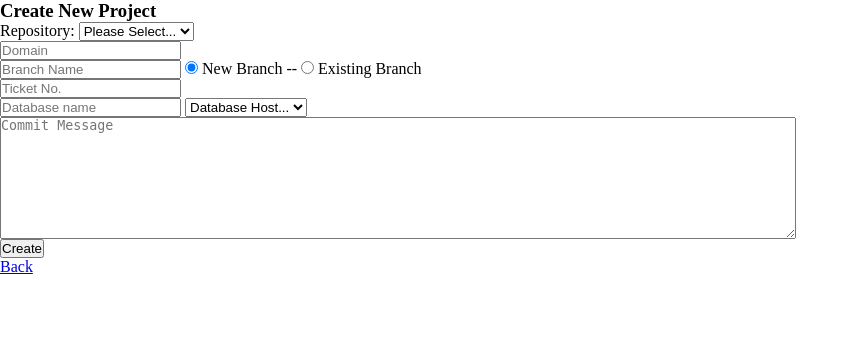
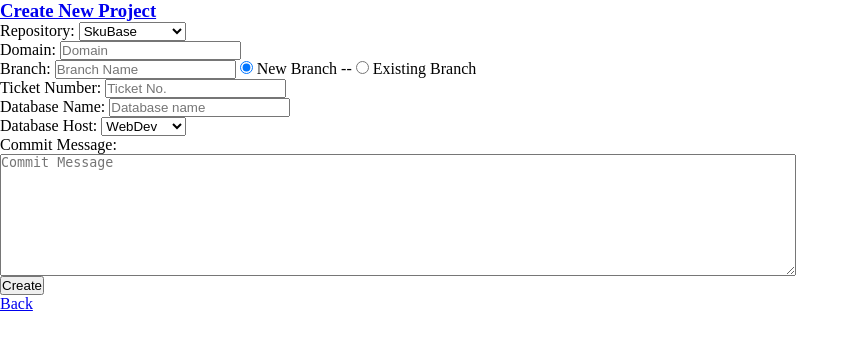
Before and after one commit to WebdevTeam/dev_control_panel, a PHP site: page /public/html/new_project.html in a window 1280 px wide. Shown: the top 350 px of the page, without its empty margins (0-859 px from the left). Run offline with PHP 8.4, Linux system fonts and the light colour scheme; some libraries are stand-ins or nearby versions.

Commit message:
[UPDATE] Changed how the information is posted from js to php and the reads from the bash script. Added labels on the fields on the new project page.

```diff
--- a/htdocs/public/html/new_project.html
+++ b/htdocs/public/html/new_project.html
@@ -19,7 +19,7 @@
 
 				<!-- header -->
 				<header class="bg_shadow">
-				<h1>Create New Project</h1>
+				<h1><a href="/">Create New Project</a></h1>
 				</header>
 				<!-- /header -->
 
@@ -27,9 +27,8 @@
 
 				Repository:
 				<select name="repository" id="repository" title="Repository" onchange="check_branch_options();" autocomplete="off">
-					<option value="" selected>Please Select...</option>
 					<option value="c">Central Admin</option>
-					<option value="k">SkuBase</option>
+					<option value="k" selected>SkuBase</option>
 					<option value="p">PrivateSale</option>
 					<option value="s">SiteBase</option>
 					<option value="l">LogisticAPI</option>
@@ -38,9 +37,10 @@
 
 
 				<br>
+				Domain:
 				<input type="text" name="domain" id="domain" placeholder="Domain"  title="Domain Name: Desired domain you would like to have for this project">
 				<br>
-
+				Branch:
 				<input type="text" class="branch_input" name="branch_input" id="branch_input" placeholder="Branch Name" title="Branch Name: Creating new branch, enter the name you would like without date at start and ticket number at end. OR the exact name of branch you want to checkout">
 
 				<button id="refresh_branch_list_all" href="javascript: return false;" style="display: none">Refresh</button>
@@ -50,16 +50,19 @@
 				<input type="radio" name="new_branch" value="n" onclick="check_branch_options();" autocomplete="off"> Existing Branch
 				<br>
 
-
+				Ticket Number:
 				<input type="text" name="ticket_number" id="ticket_number" placeholder="Ticket No." title="Ticket Number: Refers to the ticket for which you creating this branch for">
 				<br>
+				Database Name:
 				<input type="text" name="database" id="database" placeholder="Database name" title="Database Name">
+				<br>
+				Database Host:
 				<select name="host" id="host" title="Database Host">
-					<option value="">Database Host...</option>
 					<option value="local">Local Host</option>
-					<option value="webdev">WebDev</option>
+					<option value="webdev" selected>WebDev</option>
 				</select>
 				<br>
+				Commit Message:<br>
 				<textarea id="commit_message" name="name" placeholder="Commit Message" rows="8" cols="97"></textarea>
 				<br>
 				<input type="button" id="create_project" name="Submit" value="Create">
--- a/htdocs/public/js/new_project.js
+++ b/htdocs/public/js/new_project.js
@@ -119,15 +119,38 @@ $(document).ready(function()
 	$(document).tooltip();
 	$('#create_project').click(function()
 	{
-		var domain = $('#domain').val();
-		var repository = $('#repository').val();
-		var branch = $('#branch_input').val();
-		var ticket_number = $('#ticket_number').val();
-		var database = $('#database').val();
-		var host = $('#host').val();
-		var commit_message = $('#commit_message').val();
+		var fields = Object.create(null);
+		fields["domain"] = {required: true, display_name: "Domain"};
+		fields["repository"] = {required: true, display_name: "Repository"};
+		fields["branch_input"] = {required: true, display_name: "Branch"};
+		fields["ticket_number"] = {required: true, display_name: "Ticket Number"};
+		fields["database"] = {required: true, display_name: "Database"};
+		fields["host"] = {required: true, display_name: "Host"};
+		fields["commit_message"] = {required: false, display_name: "Commit Message"};
 
-		if (confirm('Are you sure you want to create this project?'))
+		var fail = false;
+		for(var field in fields)
+		{
+			if (!fail)
+			{
+				var value = $('#'+field).val();
+				if (typeof value != 'undefined' && value != "")
+				{
+					fields[field].value = value;
+				}
+				else if (!fields[field].required)
+				{
+					fields[field].value = "" ;
+				}
+				else
+				{
+					fail = true;
+					alert(fields[field].display_name + " must not be empty");
+				}
+			}
+		}
+
+		if (!fail && confirm('Are you sure you want to create this project?'))
 		{
 			$.ajax(
 			{
@@ -135,24 +158,18 @@ $(document).ready(function()
 				type: "POST",
 				data:
 				{
-					domain:domain,
-					repository:repository,
-					domain:domain,
-					branch:branch,
-					ticket_number:ticket_number,
-					database:database,
-					host:host,
-					commit_message:commit_message
+					data: JSON.stringify(fields)
 				},
 				success: function (data)
 				{
-					if (data.match("^tab 1 of window id"))
+					result = JSON.parse(data);
+					if (result['status'].match("^tab 1 of window id"))
 					{
 						alert('Please go to your terminal to complete the rest of process');
 					}
 					else
 					{
-						alert('Not able to open new terminal. Please try again or try run the command in terminal manually');
+						alert('Not able to open new terminal. Please try again or run manually:\n\n' + result['command'] + '\n\n');
 					}
 				}
 			});
```
Also changed, not shown: htdocs/new_project.php (+18 -10 lines).
